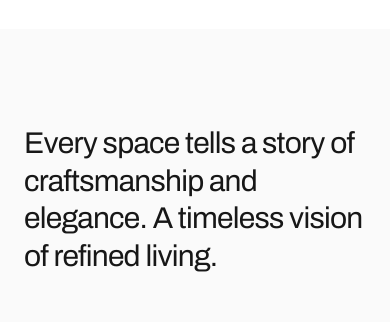
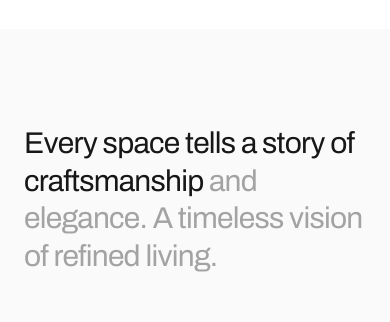
Before and after one commit to Xhimi1/JimEstate, a Next.js app: page / in a window 390 px wide. Shown: the part 3300-3622 px from the top of the page. Built offline with nearby package versions, Linux system fonts and the light colour scheme; grey boxes are pictures that could not be loaded.

Commit message:
Home: gallery heading mobile matches desktop two-color split

```diff
--- a/app/page.tsx
+++ b/app/page.tsx
@@ -182,7 +182,8 @@ export default function HomePage() {
             </h2>
             {/* Mobile */}
             <h2 className="text-3xl leading-tight md:hidden" style={{ fontWeight: 400 }}>
-              <span className="text-neutral-900">Every space tells a story of craftsmanship and elegance. A timeless vision of refined living.</span>
+              <span className="text-neutral-900">Every space tells a story of craftsmanship </span>
+              <span className="text-neutral-400">and elegance. A timeless vision of refined living.</span>
             </h2>
           </motion.div>
 
```
